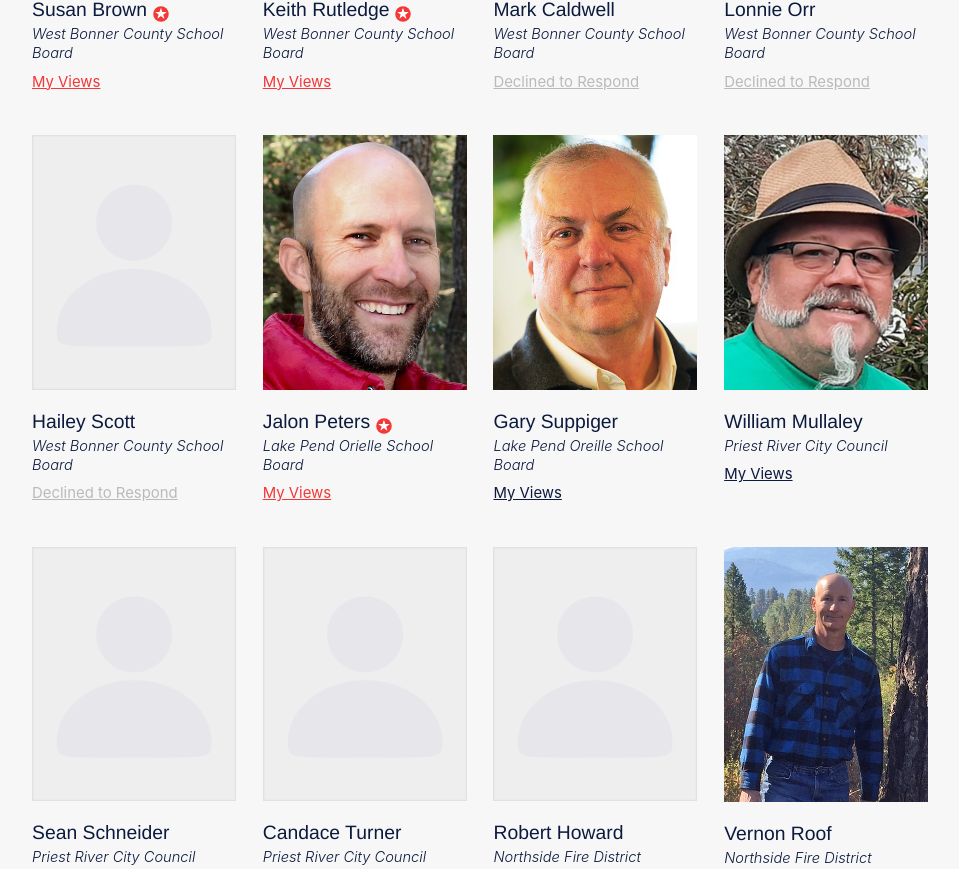
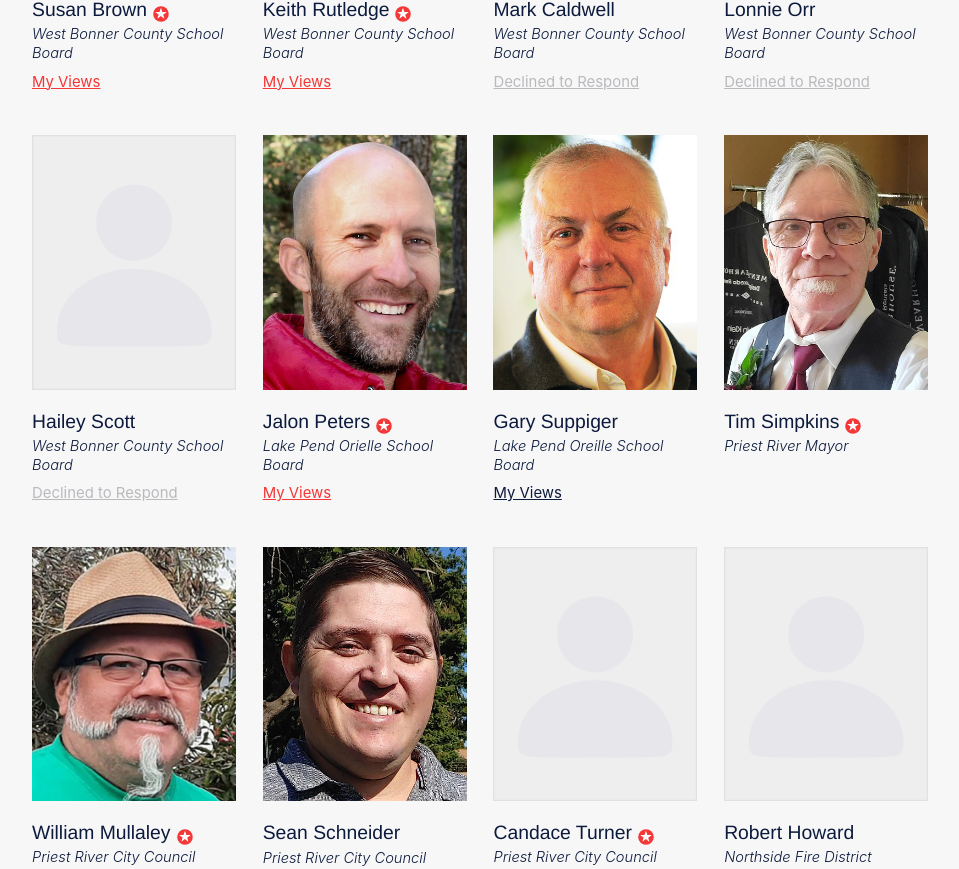
Before and after one commit to pactechteam/bonnervotes, a Next.js app: page / in a window 1280 px wide. Shown: the part 3358-4227 px from the top of the page, without its empty margins (160-1119 px from the left). Built offline with nearby package versions, Linux system fonts and the light colour scheme.

Commit message:
json file correction
added endorsed badge to all republican slate candidates and corrected an image that was missing

```diff
--- a/components/Candidate.jsx
+++ b/components/Candidate.jsx
@@ -29,6 +29,7 @@ function Candidate({ data }) {
       <h4 className={data.endorsed ? "star-badge" : ''}>{data.name}<span>&nbsp;</span></h4>
       <span>{data.position}</span><br/>
 
+      {data.surveyUrl != null && (
         <Link href={data.surveyUrl}>
           <a className={classNames(
             isEndorsed ? styles.endorsedLink : '',
@@ -37,6 +38,7 @@ function Candidate({ data }) {
             {noResponse ? "Declined to Respond" : "My Views"}
           </a>
         </Link>
+      )}
 
     </li>
   );
--- a/data/candidate-data.json
+++ b/data/candidate-data.json
@@ -3,7 +3,7 @@
         "name": "Fritz Mor",
         "position": "Sandpoint City Council",
         "surveyUrl": "https://secureservercdn.net/198.71.233.39/amv.995.myftpupload.com/wp-content/uploads/2021/10/Watchmen-Voter-Guide-for-City-of-Sandpoint-Council-Member-Candidates-6-9.pdf",
-        "endorsed": false,
+        "endorsed": true,
         "slug": "fritz-mor",
         "party": "Conservative",
         "incumbent": false
@@ -12,7 +12,7 @@
         "name": "Joel Aispuro",
         "position": "Sandpoint City Council",
         "surveyUrl": "https://secureservercdn.net/198.71.233.39/amv.995.myftpupload.com/wp-content/uploads/2021/10/Watchmen-Voter-Guide-for-City-of-Sandpoint-Council-Member-Candidates-1-5-1.pdf",
-        "endorsed": false,
+        "endorsed": true,
         "slug": "joel-aispuro",
         "party": "Republican",
         "incumbent": false,
@@ -71,7 +71,7 @@
         "name": "John Darling Jr",
         "position": "Sandpoint City Council",
         "surveyUrl": "https://secureservercdn.net/198.71.233.39/amv.995.myftpupload.com/wp-content/uploads/2021/10/Watchmen-Voter-Guide-for-City-of-Sandpoint-Council-Member-Candidates-1-5-1.pdf",
-        "endorsed": false,
+        "endorsed": true,
         "slug": "john-darling jr",
         "party": "Republican",
         "incumbent": false,
@@ -226,10 +226,19 @@
         "incumbent": false
     },
     {
+        "name": "Tim Simpkins",
+        "position": "Priest River Mayor",
+        "surveyUrl": null,
+        "endorsed": true,
+        "slug": "tim-simpkins",
+        "party": "Republican",
+        "incumbent": false
+    },
+    {
         "name": "William Mullaley",
         "position": "Priest River City Council",
         "surveyUrl": "https://secureservercdn.net/198.71.233.39/amv.995.myftpupload.com/wp-content/uploads/2021/10/Watchmen-Voter-Guide-for-City-of-Priest-River-Council-Member.pdf",
-        "endorsed": false,
+        "endorsed": true,
         "slug": "william-mullaley",
         "party": "Republican",
         "incumbent": false
@@ -242,14 +251,13 @@
         "slug": "sean-schneider",
         "party": "Republican",
         "incumbent": false,
-        "missingImg": true,
         "noResponse": true
     },
     {
         "name": "Candace Turner",
         "position": "Priest River City Council",
         "surveyUrl": "https://secureservercdn.net/198.71.233.39/amv.995.myftpupload.com/wp-content/uploads/2021/10/Watchmen-Voter-Guide-for-City-of-Priest-River-Council-Member.pdf",
-        "endorsed": false,
+        "endorsed": true,
         "slug": "candace-turner",
         "party": "Republican",
         "incumbent": false,
@@ -270,7 +278,7 @@
         "name": "Vernon Roof",
         "position": "Northside Fire District Commissioner",
         "surveyUrl": "https://secureservercdn.net/198.71.233.39/amv.995.myftpupload.com/wp-content/uploads/2021/10/Watchmen-Voter-Guide-for-Northside-Fire-District-Fire-Commissioner-Subdistrict-3-1.pdf",
-        "endorsed": false,
+        "endorsed": true,
         "slug": "vernon-roof",
         "party": "Republican",
         "incumbent": false
@@ -301,7 +309,7 @@
         "name": "David Van Natter",
         "position": "West Pend Oreille Fire District",
         "surveyUrl": "https://secureservercdn.net/198.71.233.39/amv.995.myftpupload.com/wp-content/uploads/2021/10/Watchmen-Voter-Guide-for-West-Pend-Oreille-Fire-District-Sub-District-1.pdf",
-        "endorsed": false,
+        "endorsed": true,
         "slug": "david-van natter",
         "party": "Republican",
         "incumbent": false,
@@ -322,7 +330,7 @@
         "name": "Samuel Hall",
         "position": "West Pend Oreille Fire District",
         "surveyUrl": "https://secureservercdn.net/198.71.233.39/amv.995.myftpupload.com/wp-content/uploads/2021/10/Watchmen-Voter-Guide-for-West-Pend-Oreille-Fire-District-Sub-District-3.pdf",
-        "endorsed": false,
+        "endorsed": true,
         "slug": "samuel-hall",
         "party": "Republican",
         "incumbent": false,
--- a/styles/Candidate.module.scss
+++ b/styles/Candidate.module.scss
@@ -8,7 +8,7 @@
 
   .endorsed {
     box-sizing: border-box;
-    // border-left: $redLine solid $red;
+    // border-left: 7px solid $red;
     // TODO: find a prop to fix avatar baseline shift
   }
 
```
Lines whose indentation alone changed are shown as unchanged.
